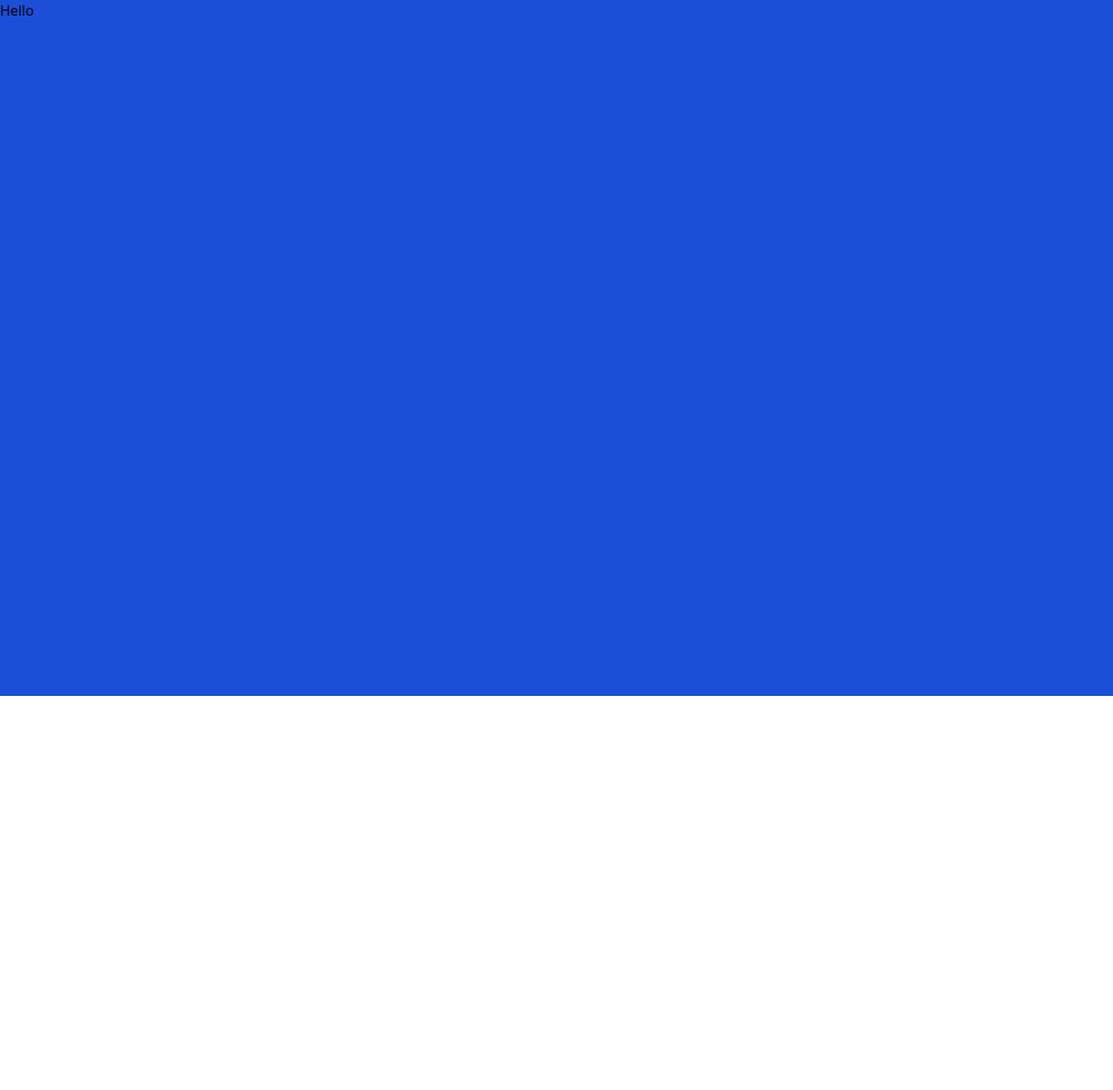
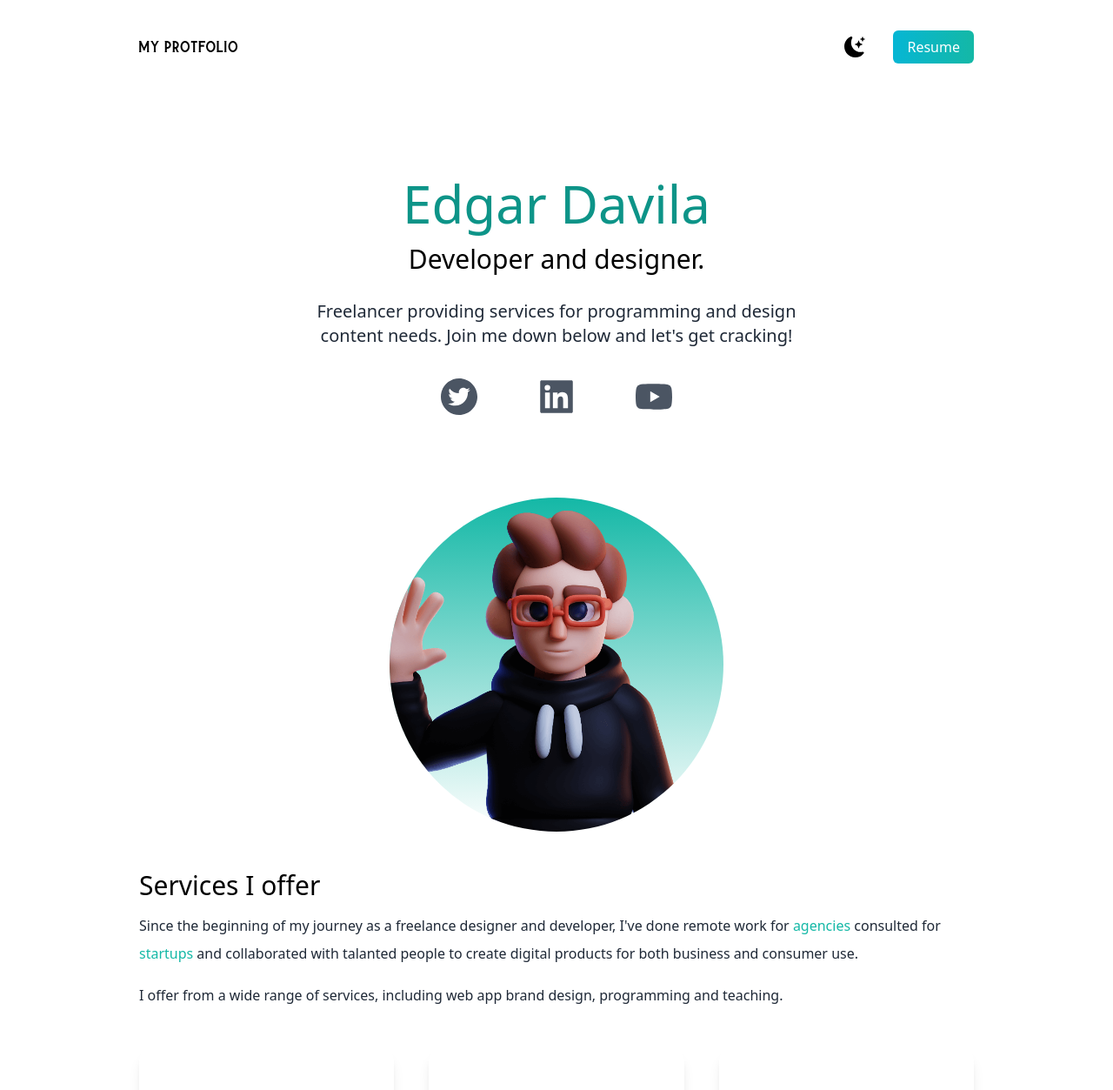
Before and after one commit to beboopr/MyPortFolio, a Next.js app: page / in a window 1280 px wide. Shown: the top 1253 px of the page at 87% size. Before the commit the page ends 800 px from the top, so only its background shows below. Built offline with nearby package versions, Linux system fonts and the light colour scheme.

Commit message:
fornt end design almost completed

```diff
--- a/pages/index.js
+++ b/pages/index.js
@@ -1,20 +1,208 @@
-import Head from 'next/head'
+import Head from "next/head";
+import {
+  AiFillTwitterCircle,
+  AiFillLinkedin,
+  AiFillYoutube,
+} from "react-icons/ai";
+import { BsFillMoonStarsFill } from "react-icons/bs";
+import { useState } from "react";
+import deved from "../public/dev-ed-wave.png";
+import code from "../public/code.png";
+import design from "../public/design.png";
+import consulting from "../public/consulting.png";
+import Image from "next/image";
+import web1 from "../public/web1.png";
+import web2 from "../public/web2.png";
+import web3 from "../public/web3.png";
+import web4 from "../public/web4.png";
+import web5 from "../public/web5.png";
+import web6 from "../public/web6.png";
 
 export default function Home() {
+  const [darkMode, setDarkMode] = useState(false);
+
   return (
-    <div>
+    <div className={darkMode ? "dark" : ""}>
       <Head>
-        <title>Edgar Davila PortFolio</title>
+        <title>Edgar's Portfolio</title>
         <meta name="description" content="Generated by create next app" />
         <link rel="icon" href="/favicon.ico" />
       </Head>
-
-
-      <main>
-        <section className=' bg-blue-700 min-h-screen'>
-          <h1>Hello</h1>
+      <main className=" bg-white px-10 dark:bg-gray-900 md:px-20 lg:px-40">
+        <section className="min-h-screen">
+          <nav className="py-10 mb-12 flex justify-between dark:text-white">
+            <h1 className="font-burtons text-xl">my protfolio</h1>
+            <ul className="flex items-center">
+              <li>
+                <BsFillMoonStarsFill
+                  onClick={() => setDarkMode(!darkMode)}
+                  className=" cursor-pointer text-2xl"
+                />
+              </li>
+              <li>
+                <a
+                  className="bg-gradient-to-r from-cyan-500 text- to-teal-500 text-white px-4 py-2 border-none rounded-md ml-8"
+                  href="#"
+                >
+                  Resume
+                </a>
+              </li>
+            </ul>
+          </nav>
+          <div className="text-center p-10 py-10">
+            <h2 className="text-5xl py-2 text-teal-600 font-medium dark:text-teal-400 md:text-6xl">
+              Edgar Davila
+            </h2>
+            <h3 className="text-2xl py-2 dark:text-white md:text-3xl">
+              Developer and designer.
+            </h3>
+            <p className="text-md py-5 leading-8 text-gray-800 dark:text-gray-200 max-w-xl mx-auto md:text-xl">
+              Freelancer providing services for programming and design content
+              needs. Join me down below and let's get cracking!
+            </p>
+            <div className="text-5xl flex justify-center gap-16 py-3 text-gray-600 dark:text-gray-400">
+              <AiFillTwitterCircle />
+              <AiFillLinkedin />
+              <AiFillYoutube />
+            </div>
+            <div className="mx-auto bg-gradient-to-b from-teal-500 rounded-full w-80 h-80 relative overflow-hidden mt-20 md:h-96 md:w-96">
+              <Image src={deved} layout="fill" objectFit="cover" />
+            </div>
+          </div>
+        </section>
+        <section>
+          <div>
+            <h3 className="text-3xl py-1 dark:text-white ">Services I offer</h3>
+            <p className="text-md py-2 leading-8 text-gray-800 dark:text-gray-200">
+              Since the beginning of my journey as a freelance designer and
+              developer, I've done remote work for
+              <span className="text-teal-500"> agencies </span>
+              consulted for <span className="text-teal-500">startups </span>
+              and collaborated with talanted people to create digital products
+              for both business and consumer use.
+            </p>
+            <p className="text-md py-2 leading-8 text-gray-800 dark:text-gray-200">
+              I offer from a wide range of services, including web app brand design,
+              programming and teaching.
+            </p>
+          </div>
+          <div className="lg:flex gap-10">
+            <div className="text-center shadow-lg p-10 rounded-xl my-10  dark:bg-white flex-1">
+              <Image src={design} width={100} height={100} />
+              <h3 className="text-lg font-medium pt-8 pb-2  ">
+                Beautiful Designs
+              </h3>
+              <p className="py-2">
+                Creating elegant designs suited for your needs following core
+                design theory.
+              </p>
+              <h4 className="py-4 text-teal-600">Design Tools I Use</h4>
+              <p className="text-gray-800 py-1">Illustrator</p>
+              <p className="text-gray-800 py-1">Figma</p>
+              <p className="text-gray-800 py-1">Indesign</p>
+            </div>
+            <div className="text-center shadow-lg p-10 rounded-xl my-10 dark:bg-white flex-1">
+              <Image src={code} width={100} height={100} />
+              <h3 className="text-lg font-medium pt-8 pb-2 ">
+                Code your dream project
+              </h3>
+              <p className="py-2">
+                Do you have an idea for your next great website? Let's make it a
+                reality.
+              </p>
+              <h4 className="py-4 text-teal-600">Design Tools I Use</h4>
+              <p className="text-gray-800 py-1">Illustrator</p>
+              <p className="text-gray-800 py-1">Figma</p>
+              <p className="text-gray-800 py-1">Indesign</p>
+            </div>
+            <div className="text-center shadow-lg p-10 rounded-xl my-10 dark:bg-white flex-1">
+              <Image src={consulting} width={100} height={100} />
+              <h3 className="text-lg font-medium pt-8 pb-2 ">Consulting</h3>
+              <p className="py-2">
+                Are you interested in feedback for your current project? I can
+                give you tips and tricks to level it up.
+              </p>
+              <h4 className="py-4 text-teal-600">Design Tools I Use</h4>
+              <p className="text-gray-800 py-1">Illustrator</p>
+              <p className="text-gray-800 py-1">Figma</p>
+              <p className="text-gray-800 py-1">Indesign</p>
+            </div>
+          </div>
+        </section>
+        <section className="py-10">
+          <div>
+            <h3 className="text-3xl py-1 dark:text-white ">Portofolio</h3>
+            <p className="text-md py-2 leading-8 text-gray-800 dark:text-gray-200">
+              Since the beginning of my journey as a freelance designer and
+              developer, I've done remote work for
+              <span className="text-teal-500"> agencies </span>
+              consulted for <span className="text-teal-500">startups </span>
+              and collaborated with talanted people to create digital products
+              for both business and consumer use.
+            </p>
+            <p className="text-md py-2 leading-8 text-gray-800 dark:text-gray-200">
+              I offer from a wide range of services, including brand design,
+              programming and teaching.
+            </p>
+          </div>
+          <div className="flex flex-col gap-10 py-10 lg:flex-row lg:flex-wrap">
+            <div className="basis-1/3 flex-1 ">
+              <Image
+                className="rounded-lg object-cover"
+                width={"100%"}
+                height={"100%"}
+                layout="responsive"
+                src={web1}
+              />
+            </div>
+            <div className="basis-1/3 flex-1">
+              <Image
+                className="rounded-lg object-cover"
+                width={"100%"}
+                height={"100%"}
+                layout="responsive"
+                src={web2}
+              />
+            </div>
+            <div className="basis-1/3 flex-1">
+              <Image
+                className="rounded-lg object-cover"
+                width={"100%"}
+                height={"100%"}
+                layout="responsive"
+                src={web3}
+              />
+            </div>
+            <div className="basis-1/3 flex-1">
+              <Image
+                className="rounded-lg object-cover"
+                width={"100%"}
+                height={"100%"}
+                layout="responsive"
+                src={web4}
+              />
+            </div>
+            <div className="basis-1/3 flex-1">
+              <Image
+                className="rounded-lg object-cover"
+                width={"100%"}
+                height={"100%"}
+                layout="responsive"
+                src={web5}
+              />
+            </div>
+            <div className="basis-1/3 flex-1">
+              <Image
+                className="rounded-lg object-cover"
+                width={"100%"}
+                height={"100%"}
+                layout="responsive"
+                src={web6}
+              />
+            </div>
+          </div>
         </section>
       </main>
-        </div>
-  )
+    </div>
+  );
 }
--- a/tailwind.config.js
+++ b/tailwind.config.js
@@ -1,11 +1,16 @@
 /** @type {import('tailwindcss').Config} */
 module.exports = {
+  darkMode: "class",
   content: [
     "./pages/**/*.{js,ts,jsx,tsx}",
     "./components/**/*.{js,ts,jsx,tsx}",
   ],
   theme: {
-    extend: {},
+    extend: {
+      fontFamily: {
+        burtons: "burtons",
+      },
+    },
   },
   plugins: [],
 }
```
Also changed, not shown: public/design.png (added), public/web4.png (added).
